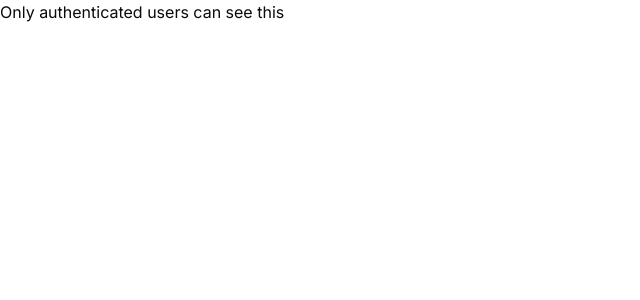
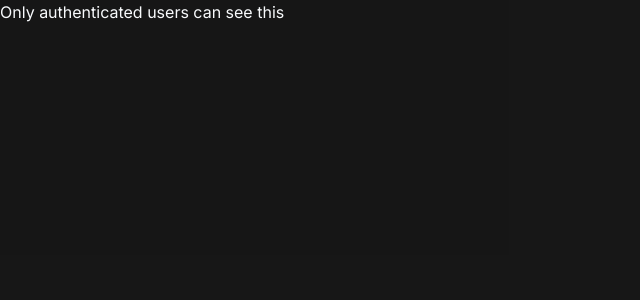
Before and after one commit to octavio-acevedo-sanchez/clone-twitch, a Next.js app: page / in a window 1280 px wide. Shown: the top 300 px of the page, without its empty margins (0-640 px from the left). Built offline with nearby package versions, Linux system fonts and the light colour scheme.

Commit message:
feat(dark mode): add dark mode

```diff
--- /dev/null
+++ b/app/(auth)/_components/logo.tsx
@@ -0,0 +1,23 @@
+import Image from 'next/image';
+import { Poppins } from 'next/font/google';
+
+import { cn } from '@/lib/utils';
+
+const font = Poppins({
+	subsets: ['latin'],
+	weight: ['200', '300', '400', '500', '600', '700', '800']
+});
+
+export const Logo = (): React.ReactNode => {
+	return (
+		<div className='flex flex-col items-center gap-y-4'>
+			<div className='bg-white rounded-full p-2'>
+				<Image src='/spooky.svg' alt='Gamehub' height='60' width='60' />
+			</div>
+			<div className={cn('flex flex-col items-center', font.className)}>
+				<p className='text-xl font-semibold'>Gamehub</p>
+				<p className='text-sm text-muted-foreground'>Let&apos;s play</p>
+			</div>
+		</div>
+	);
+};
--- a/app/(auth)/layout.tsx
+++ b/app/(auth)/layout.tsx
@@ -1,4 +1,5 @@
 import React from 'react';
+import { Logo } from './_components/logo';
 
 const AuthLayout = ({
 	children
@@ -6,7 +7,10 @@
 	children: React.ReactNode;
 }): React.ReactNode => {
 	return (
-		<div className='h-full flex items-center justify-center'>{children}</div>
+		<div className='h-full flex flex-col items-center justify-center space-y-6'>
+			<Logo />
+			{children}
+		</div>
 	);
 };
 
--- a/app/globals.css
+++ b/app/globals.css
@@ -2,69 +2,81 @@
 @tailwind components;
 @tailwind utilities;
 
-  html, body, :root { height: 100%; }
+html, body, :root {
+  height: 100%;
+  @apply bg-neutral-900/80
+}
+
+.hidden-scrollbar {
+  -ms-overflow-style: none;
+  scrollbar-width: none;
+}
+
+.hidden-scrollbar::-webkit-scrollbar{
+  display: none;
+}
 
 @layer base {
   :root {
     --background: 0 0% 100%;
-      --foreground: 0 0% 3.9%;
+    --foreground: 222.2 84% 4.9%;
 
     --card: 0 0% 100%;
-      --card-foreground: 0 0% 3.9%;
+    --card-foreground: 222.2 84% 4.9%;
 
     --popover: 0 0% 100%;
-      --popover-foreground: 0 0% 3.9%;
+    --popover-foreground: 222.2 84% 4.9%;
 
-      --primary: 0 0% 9%;
-      --primary-foreground: 0 0% 98%;
+    --primary: 222.2 47.4% 11.2%;
+    --primary-foreground: 210 40% 98%;
 
-      --secondary: 0 0% 96.1%;
-      --secondary-foreground: 0 0% 9%;
+    --secondary: 210 40% 96.1%;
+    --secondary-foreground: 222.2 47% 11.2%;
 
-      --muted: 0 0% 96.1%;
-      --muted-foreground: 0 0% 45.1%;
+    --muted: 210 40% 96.1%;
+    --muted-foreground: 215.4 16.3% 46.9%;
 
-      --accent: 0 0% 96.1%;
-      --accent-foreground: 0 0% 9%;
+    --accent: 210 40% 96.1%;
+    --accent-foreground: 222.2 47.4% 11.2%;
 
     --destructive: 0 84.2% 60.2%;
-      --destructive-foreground: 0 0% 98%;
+    --destructive-foreground: 210 40% 98%;
 
-      --border: 0 0% 89.8%;
-      --input: 0 0% 89.8%;
-      --ring: 0 0% 3.9%;
+    --border: 214.3 31.8% 91.4%;
+    --input: 214.3 31.8% 91.4%;
+    --ring: 222.2 84% 4.9%;
 
     --radius: 0.5rem;
   }
 
   .dark {
-      --background: 0 0% 3.9%;
-      --foreground: 0 0% 98%;
+    --background: 226.7 12.7% 13.9%;
+    --foreground: 210 40% 98%;
 
-      --card: 0 0% 3.9%;
-      --card-foreground: 0 0% 98%;
+    --card: 226.7 12.7% 13.9%;
+    --card-foreground: 210 40% 98%;
 
-      --popover: 0 0% 3.9%;
-      --popover-foreground: 0 0% 98%;
+    --popover: 226.7 12.7% 13.9%;
+    --popover-foreground: 210 40% 98%;
 
-      --primary: 0 0% 98%;
-      --primary-foreground: 0 0% 9%;
+    --primary: 210 40% 98%;
+    --primary-foreground: 222.2 47.4% 11.2%;
 
-      --secondary: 0 0% 14.9%;
-      --secondary-foreground: 0 0% 98%;
+    --secondary: 226.7 12.7% 17.5%;
+    --secondary-foreground: 210 40% 98%;
 
-      --muted: 0 0% 14.9%;
-      --muted-foreground: 0 0% 63.9%;
+    --muted: 226.7 12.7% 17.5%;
+    --muted-foreground: 215 20.2% 65.1%;
 
-      --accent: 0 0% 14.9%;
-      --accent-foreground: 0 0% 98%;
+    --accent: 226.7 12.7% 17.5%;
+    --accent-foreground: 210 40% 98%;
 
     --destructive: 0 62.8% 30.6%;
-      --destructive-foreground: 0 0% 98%;
+    --destructive-foreground: 210 40% 98%;
 
-      --border: 0 0% 14.9%;
-      --input: 0 0% 14.9%;
-      --ring: 0 0% 83.1%;
+    --border: 226.7 12.7% 17.5%;
+    --input: 226.7 12.7% 17.5%;
+    --ring: 212.7 26.8% 83.9%;
   }
 }
 
--- a/app/layout.tsx
+++ b/app/layout.tsx
@@ -2,6 +2,9 @@
 import { Inter } from 'next/font/google';
 import './globals.css';
 import { ClerkProvider } from '@clerk/nextjs';
+import { dark } from '@clerk/themes';
+
+import { ThemeProvider } from '@/components/theme-provider';
 
 const inter = Inter({ subsets: ['latin'] });
 
@@ -16,9 +19,17 @@
 	children: React.ReactNode;
 }>): React.ReactNode {
 	return (
-		<ClerkProvider>
+		<ClerkProvider appearance={{ baseTheme: dark }}>
 			<html lang='en'>
-				<body className={inter.className}>{children}</body>
+				<body className={inter.className}>
+					<ThemeProvider
+						attribute='class'
+						forcedTheme='dark'
+						storageKey='gamehub-theme'
+					>
+						{children}
+					</ThemeProvider>
+				</body>
 			</html>
 		</ClerkProvider>
 	);
--- /dev/null
+++ b/components/theme-provider.tsx
@@ -0,0 +1,9 @@
+'use client';
+
+import * as React from 'react';
+import { ThemeProvider as NextThemesProvider } from 'next-themes';
+import { type ThemeProviderProps } from 'next-themes/dist/types';
+
+export function ThemeProvider({ children, ...props }: ThemeProviderProps) {
+	return <NextThemesProvider {...props}>{children}</NextThemesProvider>;
+}
--- a/package.json
+++ b/package.json
@@ -10,11 +10,13 @@
   },
   "dependencies": {
     "@clerk/nextjs": "4.30.0",
+    "@clerk/themes": "2.1.3",
     "@radix-ui/react-slot": "1.0.2",
     "class-variance-authority": "0.7.0",
     "clsx": "2.1.1",
     "lucide-react": "0.378.0",
     "next": "14.2.3",
+    "next-themes": "0.3.0",
     "react": "^18",
     "react-dom": "^18",
     "tailwind-merge": "2.3.0",
```
Also changed, not shown: public/spooky.svg (added), 1 other file (tests, documents, lock files or other folders). Lines whose indentation alone changed are shown as unchanged.
